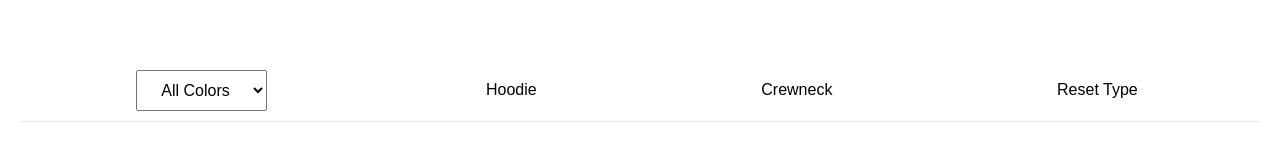
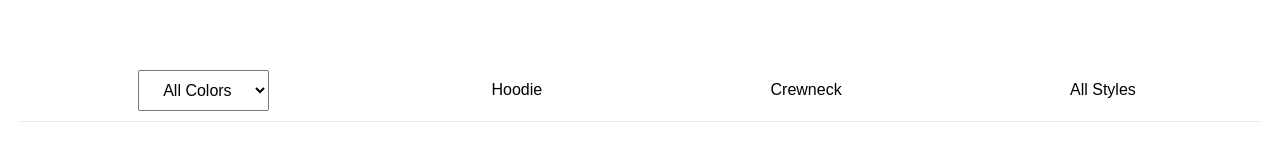
Before and after one commit to Science-Undergraduate-Society/www, a Next.js app: page /shop in a window 1280 px wide. Shown: the part 433-583 px from the top of the page. Built offline with nearby package versions, Linux system fonts and the light colour scheme; a web font is replaced by a local one.

Commit message:
changed button label

```diff
--- a/src/pages/shop/index.js
+++ b/src/pages/shop/index.js
@@ -140,7 +140,7 @@ export default function Shop() {
                             Crewneck
                         </FilterButton>
                         <FilterButton onClick={() => setSelectedType("")}>
-                            Reset Type
+                            All Styles
                         </FilterButton>
                     </FilterBar>
 
```
